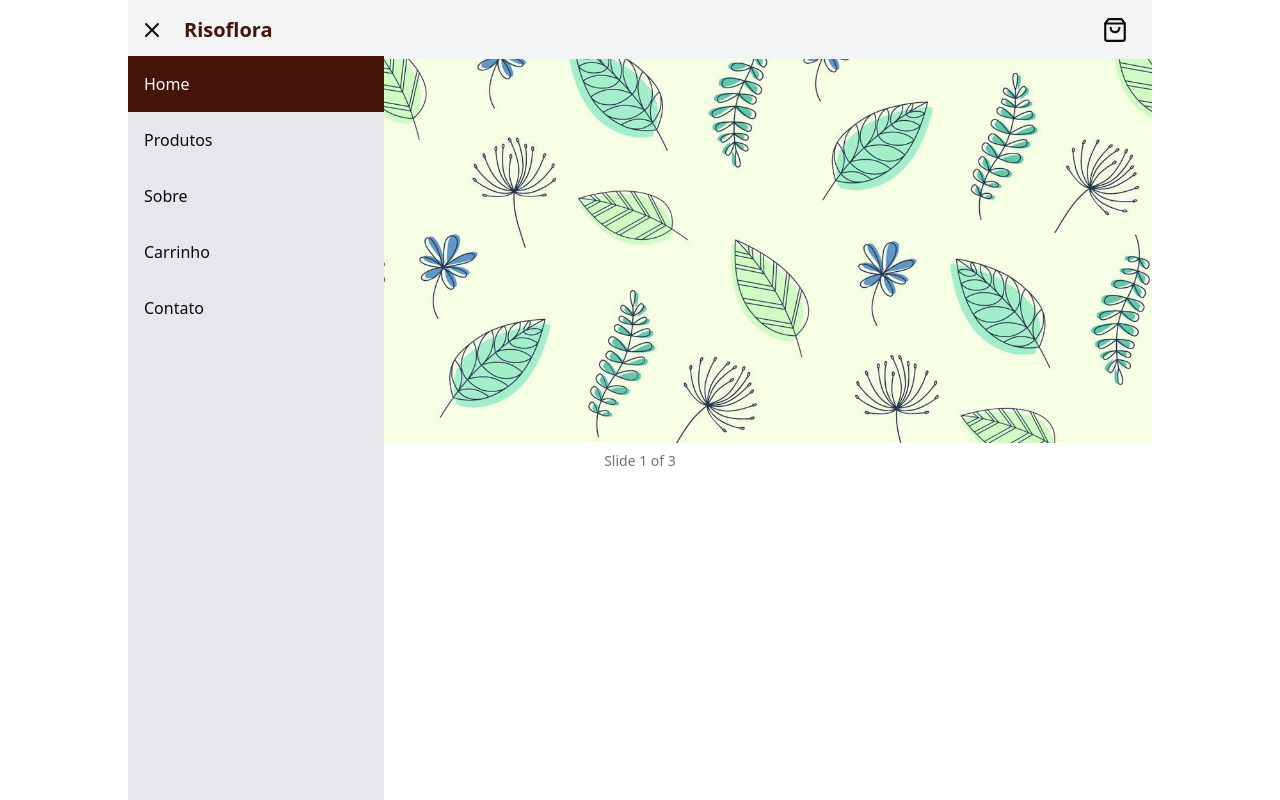
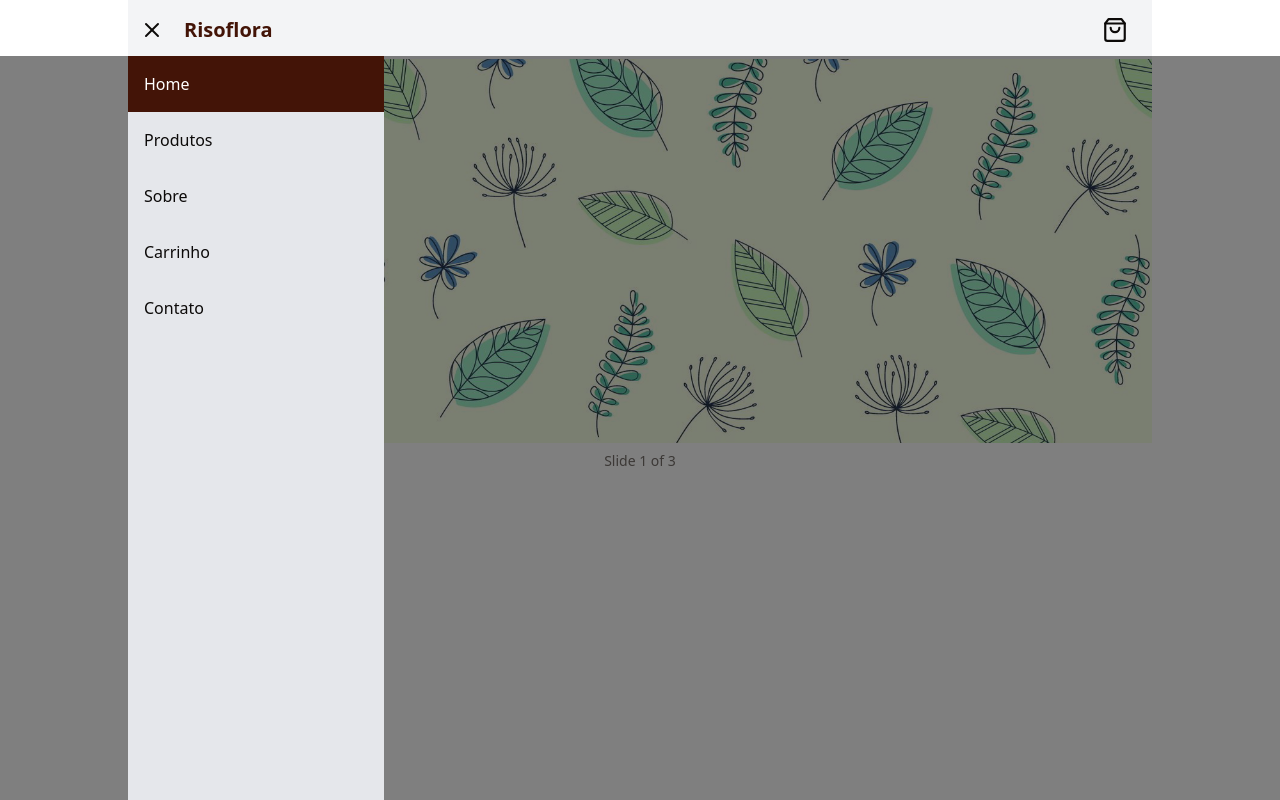
Before and after one commit to TonAlmeida/risoflora, a Next.js app: page / in a window 1280 px wide. Both pictures are taken after a click on the button 152 px from the left and 29 px from the top of the page. Built offline with nearby package versions, Linux system fonts and the light colour scheme.

Commit message:
add backdrop

```diff
--- a/src/components/Header.tsx
+++ b/src/components/Header.tsx
@@ -9,7 +9,7 @@ export const Header = () => {
   return (
     <header className="flex items-center justify-between h-16 w-full bg-gray-100 relative">
 
-      <SideBar isOpen={isOpen} />
+      <SideBar isOpen={isOpen} setIsOpen={setIsOpen} />
 
       <div className="flex items-center justify-between w-full px-3">
         <div className="flex items-center">
--- a/src/components/SideBar.tsx
+++ b/src/components/SideBar.tsx
@@ -1,11 +1,16 @@
-"use client"
 import { pages } from '@/data/pages';
 
-export const SideBar = ({ isOpen }: { isOpen: boolean }) => {
+type Props = {
+    isOpen: boolean;
+    setIsOpen: (isOpen: boolean) => void;
+};
+
+export const SideBar = ({ isOpen, setIsOpen }: Props) => {
 
     const currentPath = window.location.pathname;
 
     return (
+        <>
             <nav
                 className={`absolute top-14 left-0 w-64 h-screen bg-gray-200 transform transition-all duration-400 z-50 ${
                     isOpen ? "translate-x-0 opacity-100" : "-translate-x-full opacity-0"
@@ -28,5 +33,14 @@ export const SideBar = ({ isOpen }: { isOpen: boolean }) => {
                     }
                 </ul>
             </nav>
+            {
+                isOpen && (
+                    <div
+                        onClick={() => setIsOpen(false)}
+                        className="fixed top-14 left-0 w-full h-full bg-black bg-opacity-50 z-40"
+                    />
+                )
+            }
+        </>
     )
 };
```
Lines whose indentation alone changed are shown as unchanged.
